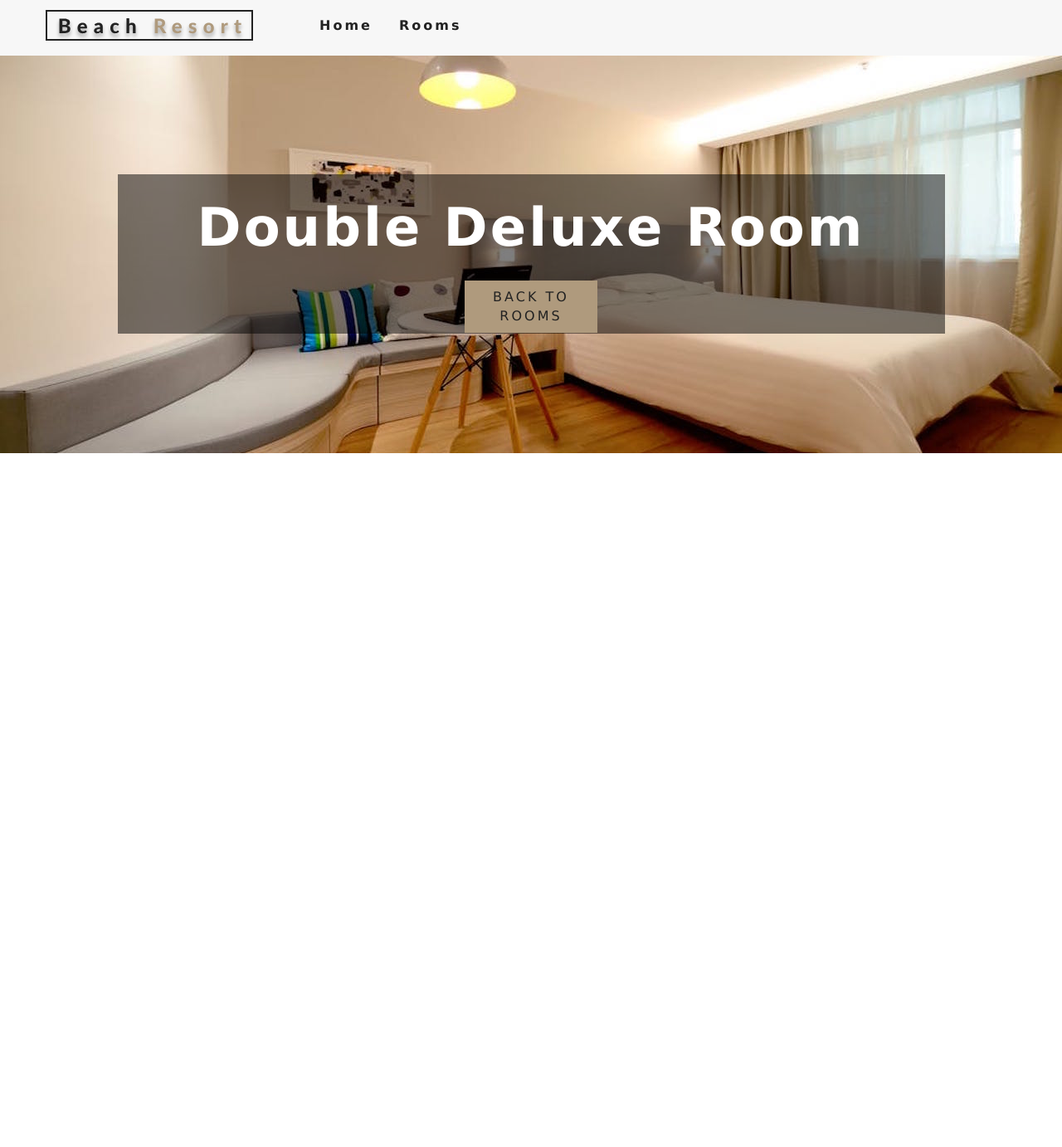
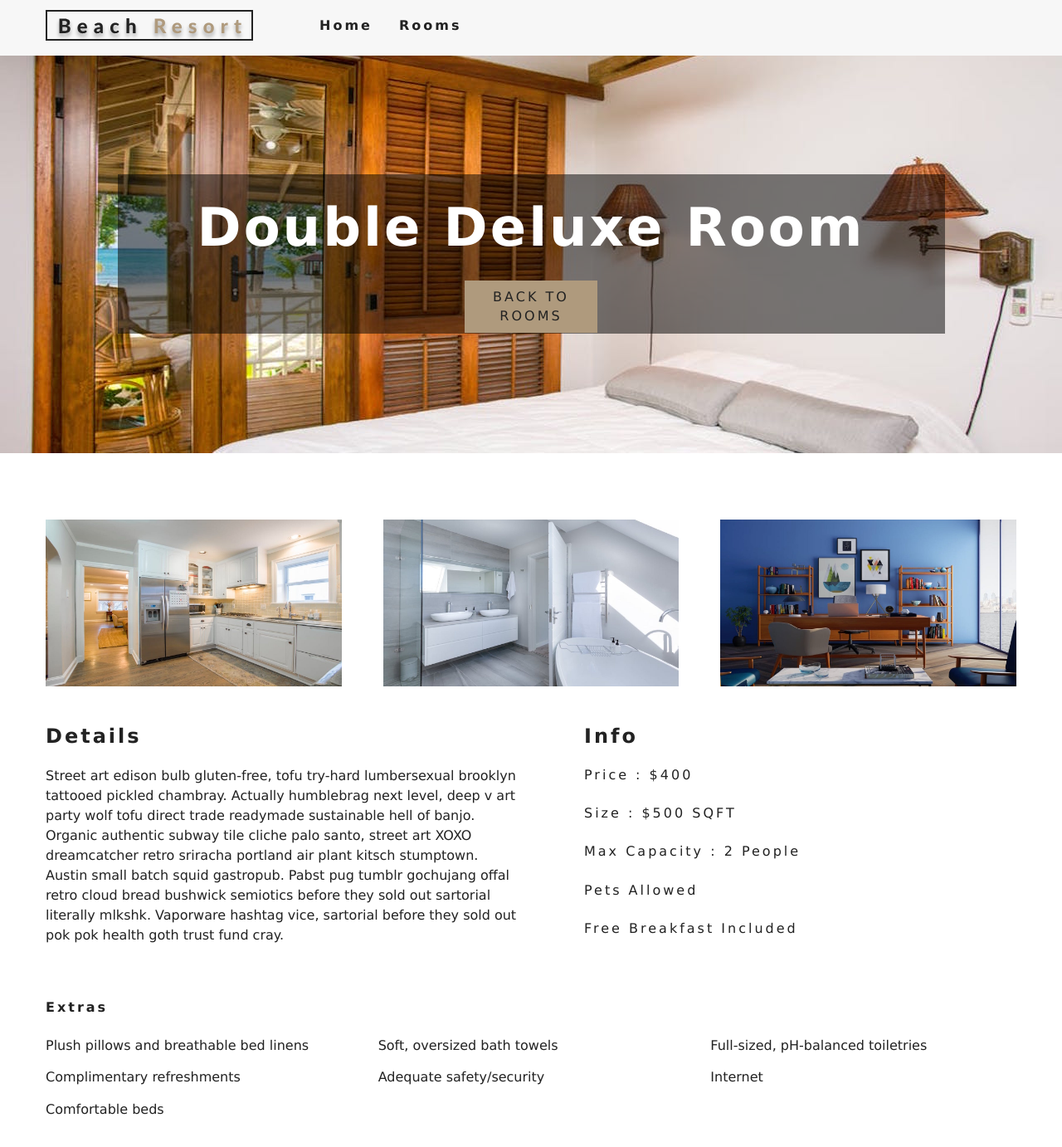
Before and after one commit to TotoroDavid/React-Js-Hotel-Reservation-Site, a React (Create React App) app: page /rooms/double-deluxe in a window 1280 px wide. Shown: the top 1382 px of the page at 83% size. Before the commit the page ends 800 px from the top, so only its background shows below. Built offline with nearby package versions, Linux system fonts and the light colour scheme.

Commit message:
added all the rooms information

```diff
--- /dev/null
+++ b/src/components/StyledHero.js
@@ -0,0 +1,12 @@
+import styled from 'styled-components'
+import defaultImg from '../images/room-1.jpeg'
+
+const StyledHero = styled.header`
+    min-height: 60vh;
+    background: url(${props => props.img ? props.img : defaultImg}) center/cover no-repeat;
+    display: flex;
+    align-items: center;
+    justify-content: center;
+`
+
+export default StyledHero;
--- a/src/pages/SingleRoom.js
+++ b/src/pages/SingleRoom.js
@@ -4,6 +4,7 @@
 import Banner from '../components/Banner'
 import {Link} from 'react-router-dom'
 import {RoomContext} from '../context'
+import StyledHero from '../components/StyledHero'
 
 export default class SingleRoom extends Component {
 
@@ -29,15 +30,51 @@
         }
 
         const {name,description,capacity,size,price,extras,breakfast,pets,images} = room
+        const [mainImg,...defaultImg] = images;
 
         return (
-            <Hero hero='roomsHero'>
-                <Banner title={`${name} room`}>
-                    <Link to='/rooms' className="btn-primary">
-                        Back to Rooms
-                    </Link>
-                </Banner>
-            </Hero>
+            <>
+                <StyledHero img={mainImg || this.state.defaultBcg}>
+                    <Banner title={`${name} room`}>
+                        <Link to='/rooms' className="btn-primary">
+                            Back to Rooms
+                        </Link>
+                    </Banner>
+                </StyledHero>
+                <section className="single-room">
+                    <div className="single-room-images">
+                        {defaultImg.map((item, index) => {
+                            return <img key={index} src={item} alt={name}/>
+                        })}
+                    </div>
+                    <div className="single-room-info">
+                        <article className="desc">
+                            <h3>details</h3>
+                            <p>{description}</p>
+                        </article>
+                        <article className="info">
+                            <h3>info</h3>
+                            <h6>Price : ${price}</h6>
+                            <h6>size : ${size} SQFT </h6>
+                            <h6>
+                                max capacity : {" "}
+                                {capacity > 1 ? `${capacity} people` :
+                                `${capacity} person`}
+                            </h6>
+                            <h6>{pets ? 'pets allowed' : 'no pets allowe'}</h6>
+                            <h6>{breakfast && 'free breakfast included'}</h6>
+                        </article>
+                    </div>
+                </section>
+                <section className='room-extras'>
+                    <h6>Extras</h6>
+                    <ul className='extras'>
+                        {extras.map((item, index) => {
+                            return <li key={index}>{item}</li>
+                        })}
+                    </ul>
+                </section>
+            </>
         )
     }
 }
```
Also changed, not shown: src/components/RoomsContainer.js (added).
